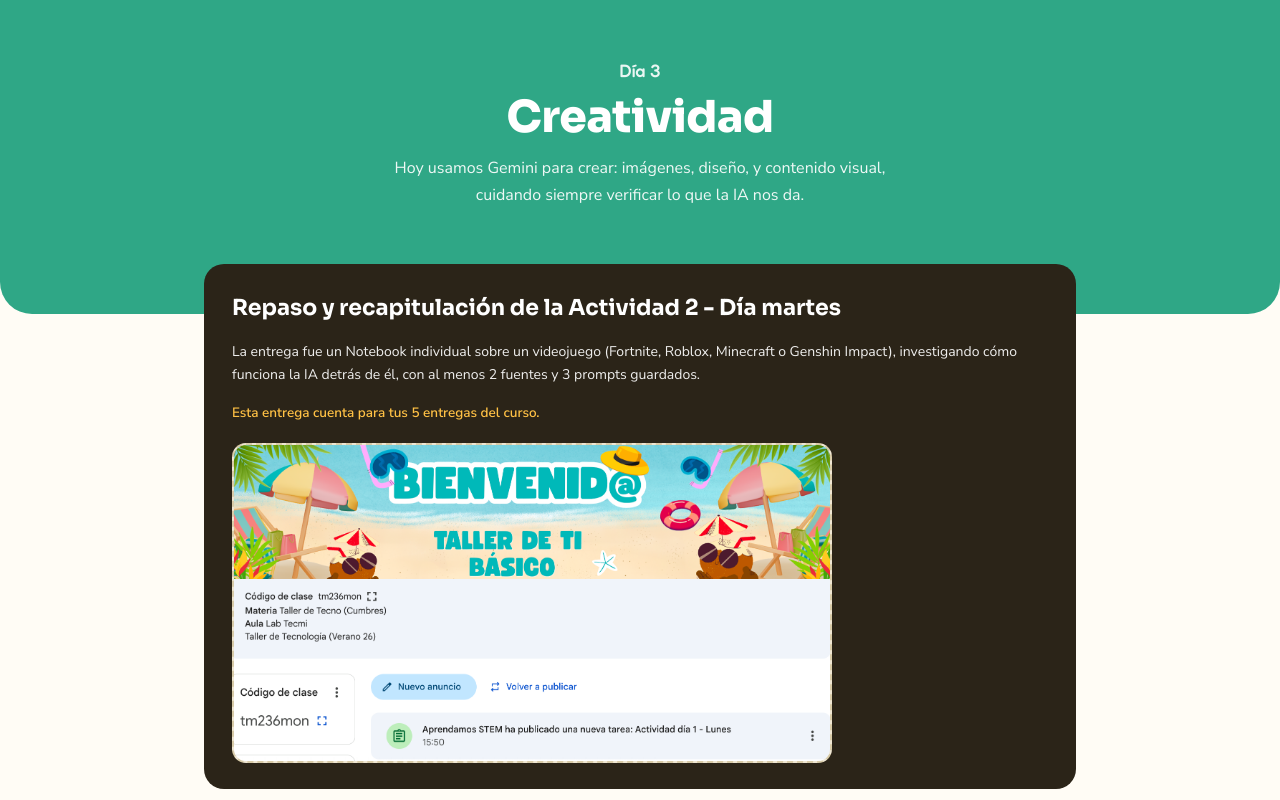
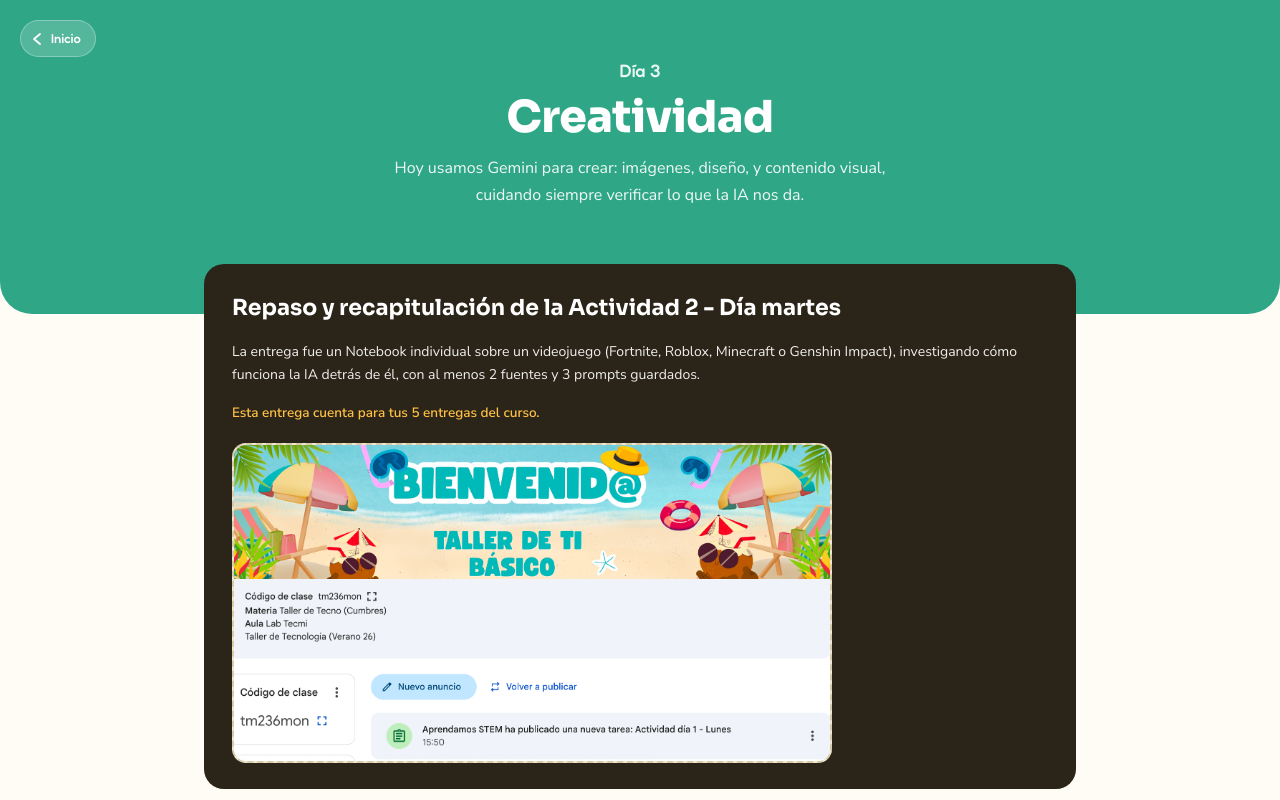
Before and after one commit to yoshobunny/iaworkshopsummer, a plain HTML site: page dia3.html in a window 1280 px wide. Shown: the top 800 px of the page. Drawn offline with Linux system fonts and the light colour scheme.

Commit message:
Add files via upload

```diff
--- a/dia3.html
+++ b/dia3.html
@@ -73,11 +73,34 @@
   @media (max-width:720px){
     .split-grid{grid-template-columns:1fr;}
   }
+/* Boton de Inicio que esta en el header*/
+	.back-link{
+  position:absolute;
+  top:20px;
+  left:20px;
+  display:flex;
+  align-items:center;
+  gap:6px;
+  background:rgba(255,255,255,.18);
+  border:1px solid rgba(255,255,255,.3);
+  color:#fff;
+  text-decoration:none;
+  font-family:'Fredoka';
+  font-size:13px;
+  padding:7px 14px 7px 10px;
+  border-radius:999px;
+  z-index:3;
+}
+.back-link:hover{background:rgba(255,255,255,.28);}
 </style>
 </head>
 <body>
 
 <div class="banner">
+	<a href="index.html" class="back-link">
+		<svg width="14" height="14" viewBox="0 0 14 14" fill="none"><path d="M9 2 L3 7 L9 12" stroke="#fff" stroke-width="1.8" fill="none" stroke-linecap="round" stroke-linejoin="round"/></svg>
+ 		 Inicio
+	</a>
   <div class="eyebrow">Día 3</div>
   <h1>Creatividad</h1>
   <p class="sub">Hoy usamos Gemini para crear: imágenes, diseño, y contenido visual, cuidando siempre verificar lo que la IA nos da.</p>
```
Also changed, not shown: dia2.html (+22 -0 lines).
